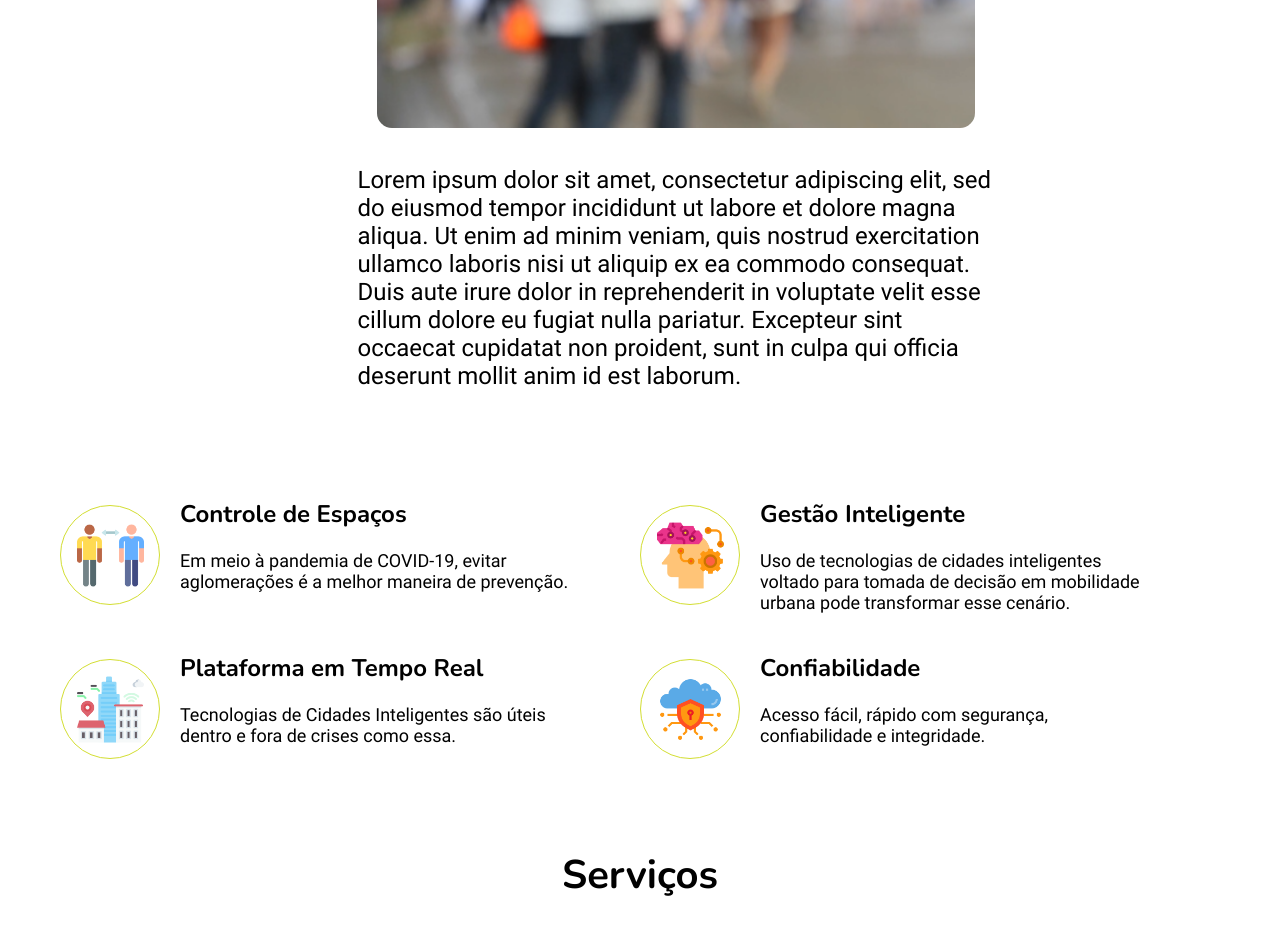
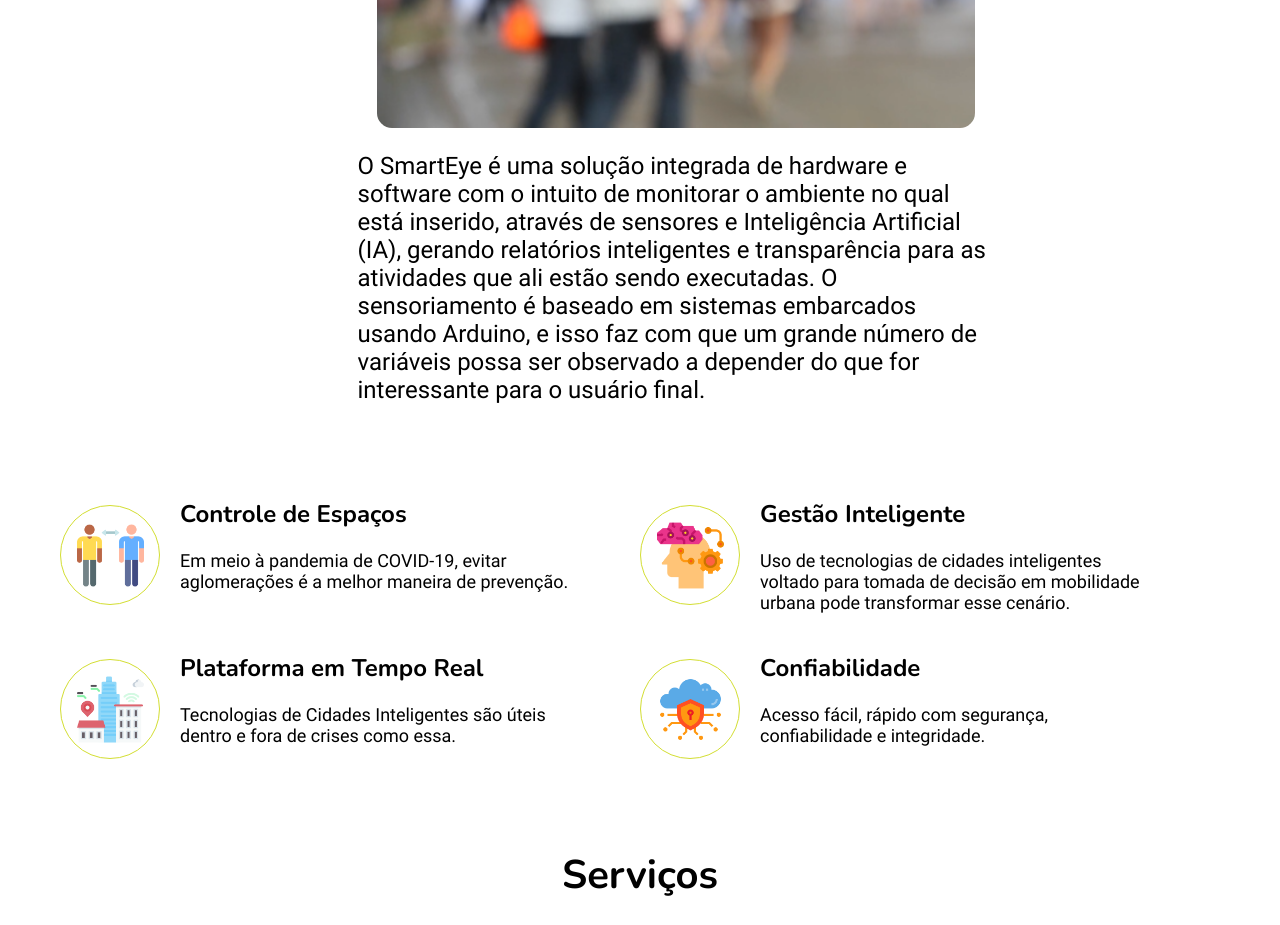
Before and after one commit to the-smarteye/site, a React (Create React App) app in the folder frontend/: page / in a window 1280 px wide. Shown: the part 1400-2325 px from the top of the page. Built offline with nearby package versions, Linux system fonts and the light colour scheme.

Commit message:
Adicionando sobre o smarteye.

```diff
--- a/frontend/src/components/About/index.js
+++ b/frontend/src/components/About/index.js
@@ -13,13 +13,10 @@
 			<div className="info">
 				<img src={blured} alt="" className="blured" />
 				<span className="text">
-					Lorem ipsum dolor sit amet, consectetur adipiscing elit,
-					sed do eiusmod tempor incididunt ut labore et dolore magna aliqua.
-					Ut enim ad minim veniam, quis nostrud exercitation ullamco laboris
-					nisi ut aliquip ex ea commodo consequat. Duis aute irure dolor in
-					reprehenderit in voluptate velit esse cillum dolore eu fugiat nulla
-					pariatur. Excepteur sint occaecat cupidatat non proident, sunt in
-					culpa qui officia deserunt mollit anim id est laborum.
+					O SmartEye é uma solução integrada de hardware e software com o intuito de monitorar o ambiente no qual está inserido, através
+					de sensores e Inteligência Artificial (IA), gerando relatórios inteligentes e transparência para as atividades que ali estão
+					sendo executadas. O sensoriamento é baseado em sistemas embarcados usando Arduino, e isso faz com que um grande número de
+					variáveis possa ser observado a depender do que for interessante para o usuário final.
 				</span>
 			</div>
 			<div className="groups">
```
